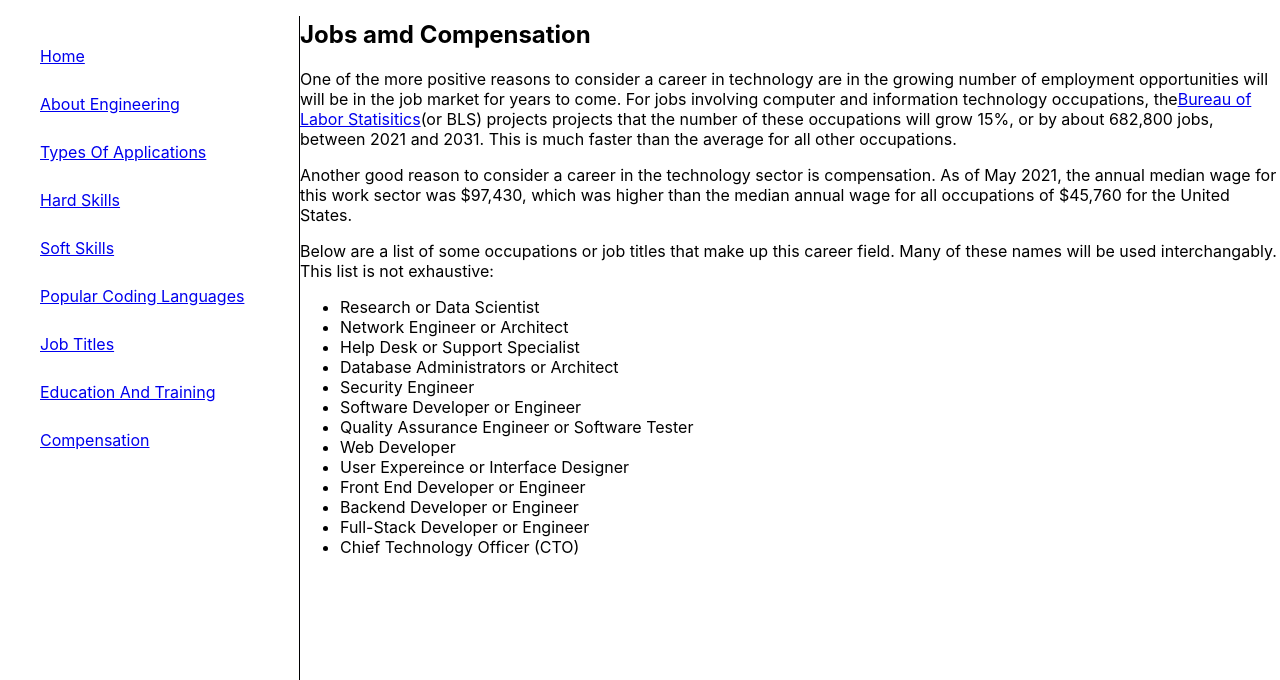
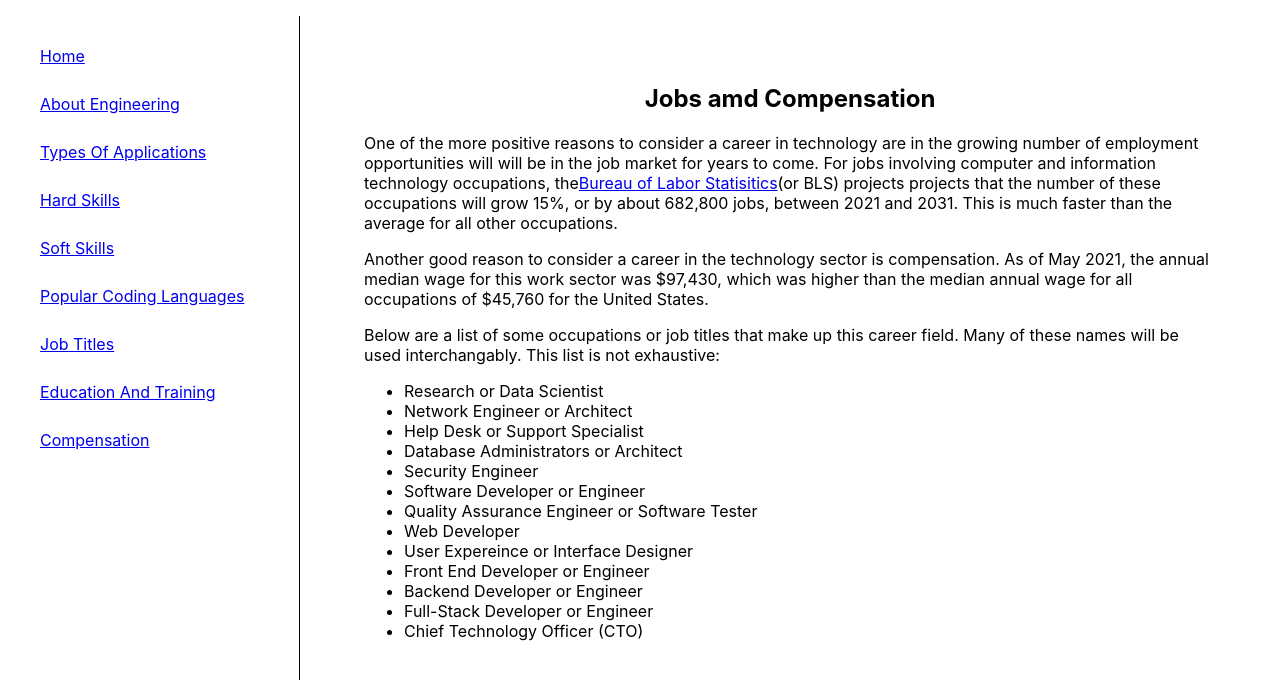
Before and after one commit to mvaden/career_day_mths, a Next.js app: page /jobs in a window 1280 px wide. Shown: the top 680 px of the page. Built offline with nearby package versions, Linux system fonts and the light colour scheme.

Commit message:
Fix styles.

```diff
--- a/pages/_app.js
+++ b/pages/_app.js
@@ -1,6 +1,6 @@
 import Layout from "../components/layout"
 import NavLinks from "../components/NavLinks"
-import styles from '../styles/Home.module.css';
+import styles from '../styles/SubTopic.module.css';
 
 export default function MyApp({ Component, pageProps }) {
    return (
--- a/pages/about.js
+++ b/pages/about.js
@@ -4,7 +4,7 @@ import styles from '../styles/SubTopic.module.css';
 const About = () => {
    return (
       <div>
-         <h2>What is Software Engineering?</h2>
+         <h2 className={styles.h2}>What is Software Engineering?</h2>
          <p>Software engineering is the systematic approach to doing software development. Software engineers, sometimes called software developers, create software for computers and applications that run on different kinds of computers.</p>
          <p>The engineering and development of software is critical to modern society as more and more institutions and daily tasks rely on computers. These can range (and also extend beyond) from banking, education, security, military, government, infrastructure, commerce, scientific discovery, transporation, healthcare, recreation, and more.</p>
       </div>
--- a/pages/education.js
+++ b/pages/education.js
@@ -4,7 +4,7 @@ import styles from '../styles/SubTopic.module.css';
 const Education = () => {
    return (
       <div>
-         <h2 className="h2">Education</h2>
+         <h2 className={styles.h2}>Education</h2>
          <p>To obtain a career in technology, having a solid education is essential. Namely, being able to communicate well both in written and spoken form, and appriecation of mathmatics are fundimental for getting started. While having deep knowledge of quantum electrodynamics, history of turing machines, or a Ph.D in Mathmatics is certainly not a requirement, it certainly doesn't hurt to want to study computer science and earn a degree in it at your chosen college or university. In fact, such an investment, when matched with good soft skills and a willingness to learn and grow over time, can certainly yield a great return on your investment of the course of your working life. That said, possessing a computer science or information technology degree is certain no longer a requirement for starting your career in technology.</p>
          <p>The key to getting your career started in technology is to first identify the kind of work that you want to do, which will hopefully be the kind of work that you find great fascination and passion in. Then you will want to search for job listings that fit the kind of work you want to do by linking certain keywords job-related tasks to job titles. These jobs will often share information about day to day responsiblities, duties, skills, and knowledge of certain tools or coding langauges that are necessary for the job. And from there, you can take those skills and tools and begin create a plan around learning them on your own or by taking classes.</p>
          <p>Citing myself for an example: I did not graduate from college with a computers science or IT degree. I was a liberal arts major. Years into working, I decided that I wanted to change careers and go from working in higher education to working with computers and making cool things for the world wide web. I found myself working for a history department professor doing content management for the deparments own website, a Wordpress Blog. Realizing that I was already learning certain skills about HTML, CSS and the command line, I took a course to learn more about writing programs for applications in languages like JavaScript and Ruby. From there, I worked on building a few small projects with what I had learned with the goal of demonstraiting a solid grap of how to build applciations with technologies like JavaScript. I build a small website for myself with each of these projects to showcase. I then spent months rewriting my resume and applying to jobs before landing my first job a junior software developer.</p>
--- a/pages/hard-skills.js
+++ b/pages/hard-skills.js
@@ -3,7 +3,7 @@ import React from 'react';
 const HardSkills = () => {
    return (
       <div>
-         <h2>Hard Skills</h2>
+         <h2 className={styles.h2}>Hard Skills</h2>
          <p>A hard skill is a specific ability, or capability, that you can learn to acquire and demonstrate in a measured way. Possessing hard skills connotes mastery and an expertise within the yourself to perform a specific task or series of tasks that are required to complete a job.</p>
          <p>Software Engineers often possess a large number of hard skills which are learned and mastered throughout the entirity of their career - whether in the classroom, on the job, or for fun. Often, you will learn many new hard skills in order to capture the demand of the market that you are working in. You may be used to writing ordinary JavaScript for smaller or less complex applications, but TypeScript will often be necessary to know when you know that your application will become more complex or need to scale grately for performance.</p>
          Below are a list of some hard skills that are required to be successful when working as a software engineer:
--- a/pages/index.js
+++ b/pages/index.js
@@ -10,7 +10,7 @@ export default function Home() {
         <link rel="icon" href="/favicon.ico" />
       </Head> */}
       <div>
-        <h1 className="h1">Information for Aspiring Technology Professionals</h1>
+        <h1 className={styles.h1}>Information for Aspiring Technology Professionals</h1>
         <p>If you are reading this as a student in high school or college and are curious about having a career in technology as an engineer or a similar occupation, than you have come to the right place! Feel free to use the navigation bar (to the left) to read though the various topics with information that you will hopefully find helpful in your learning journey. Be advised that this information is updated regularly (check back often).</p>
         <p>Happy Learning!</p>
       </div>
--- a/pages/jobs.js
+++ b/pages/jobs.js
@@ -4,7 +4,7 @@ import styles from '../styles/SubTopic.module.css';
 const Jobs = () => {
    return (
       <div>
-         <h2 className="h2">Jobs amd Compensation</h2>
+         <h2 className={styles.h2}>Jobs amd Compensation</h2>
          <p>One of the more positive reasons to consider a career in technology are in the growing number of employment opportunities will will be in the job market for years to come. For jobs involving computer and information technology occupations, the
             <a href="https://www.bls.gov/ooh/computer-and-information-technology/home.htm">
                Bureau of Labor Statisitics
--- a/pages/languages.js
+++ b/pages/languages.js
@@ -4,7 +4,7 @@ import styles from '../styles/SubTopic.module.css';
 const Languages = () => {
    return (
       <div>
-         <h2 className="h2">Programming Languages</h2>
+         <h2 className={styles.h2}>Programming Languages</h2>
          <p>Although knowing how to write code is not going to be essential for every job in technology, having individuals who possess many of the hard skills of coding (writing, understanding, designing) is a fundimental necessity for any organization or project that relies of having the best products and services available in the open market. Which is to say that having a solid understanding of certain programming langauges is necessary. What is also great about learning to code is that there are lots of langauges to pick from. You can pick your desired language to code in based on what kinds of projects and tools you wish to build or interface with.</p>
          <p>You can think of coding langauges as cookware in your kitchen or tools in a toolbox. Some will only be used for certain specific tasks, while others enjoy broader utility and popularity. If you enjoy working with large sets of data for scientific purposes, you might go with Python or R. If you're a web developer or designer, you'll certainly be using JavaScript, CSS (Cascading Stylesheets), HTML (Hypertext Markup Language), and possibly some SQL (Structured Query Langauge). Want to build a video game for XBox 360? You'll likely be using C, C++ (C Plus Plus), or C# (C Sharp). Want to build an app for your business that lives in the app store? You've got Swift and Kotlin for that (JavaScript can work here as well). Have no idea where to begin? Java can be a good place to start.</p>
       </div>
--- a/pages/soft-skills.js
+++ b/pages/soft-skills.js
@@ -4,7 +4,7 @@ import styles from '../styles/SubTopic.module.css';
 const SoftSkills = () => {
    return (
       <div>
-         <h2 className="h2">
+         <h2 className={styles.h2}>
             Soft Skills
          </h2>
          <p>Just like hard skills, soft skills are also crucial to have in order to enjoy success when having a career in technology. You'll of tne find that some of your most senior peers and managers are people who have honed their own set of soft skills over time to where they are masters at communicating, learning new things, and being able to deliver great results. Many will argue that having great soft skills are among the most important to have no matter what career or endavor you are after in life.</p>
--- a/pages/type-apps.js
+++ b/pages/type-apps.js
@@ -4,7 +4,7 @@ import styles from '../styles/SubTopic.module.css';
 const TypeApps = () => {
    return (
       <div>
-         <h2 className="h2">What Are Applications?</h2>
+         <h2 className={styles.h2}>What Are Applications?</h2>
          <p>
             An application, or app, in the world technology, is another broad terms that refers to a computer program designed to carry out a sepcific task or set of tasks that have little or nothing to do with the operation of the computer itself. In essence, these are programs that we create for the purpose of performing one or more services for us. Those services could range from using a
             <a href='https://developer.mozilla.org/en-US/docs/Web/API/WebSockets_API'>
--- a/styles/SubTopic.module.css
+++ b/styles/SubTopic.module.css
@@ -1,5 +1,10 @@
 .subTopics {
    padding: 4rem;
+   position: absolute;
+   left: 300px;
+   right: 0;
+   top: 0;
+   bottom: 0;
 }
 
 .h1, .h2 {
```
